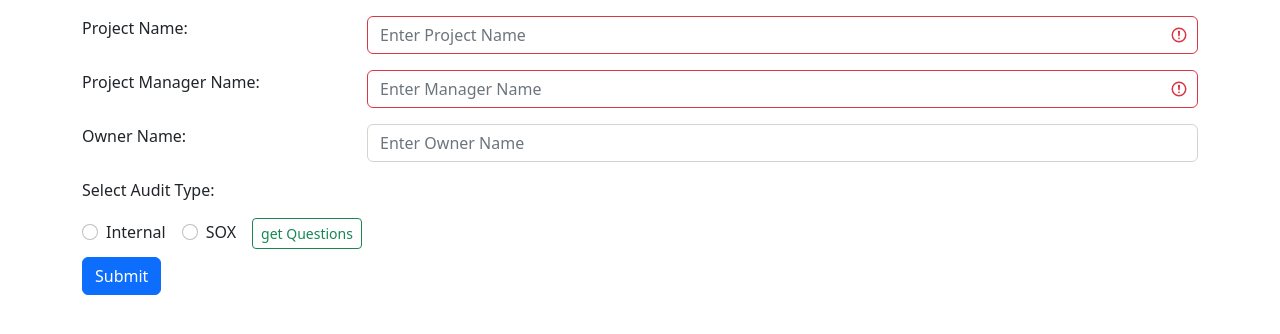
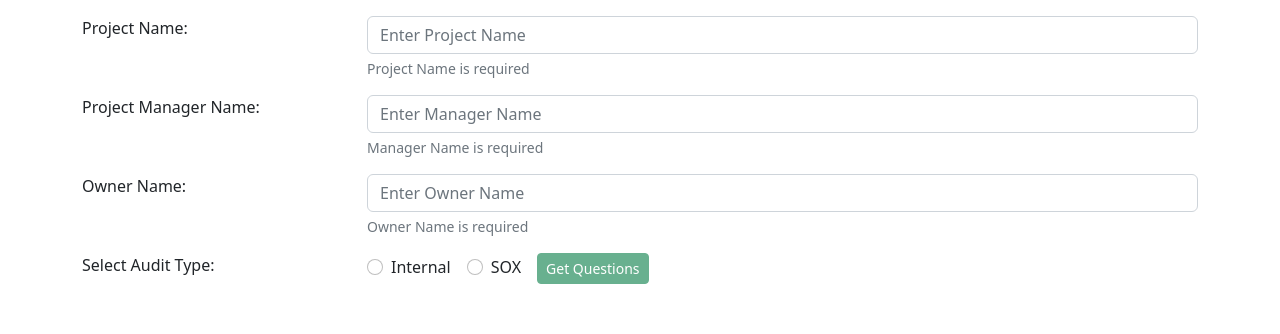
Before and after one commit to vanamalamanish/Audit-Portal, an Angular app: page /checklist in a window 1280 px wide. Shown: the top 334 px of the page. Built offline with nearby package versions, Linux system fonts and the light colour scheme.

Commit message:
audit form updated

```diff
--- a/package.json
+++ b/package.json
@@ -15,6 +15,7 @@
     "@angular/compiler": "^14.0.0",
     "@angular/core": "^14.0.0",
     "@angular/forms": "^14.0.0",
+    "@angular/material": "^14.1.1",
     "@angular/platform-browser": "^14.0.0",
     "@angular/platform-browser-dynamic": "^14.0.0",
     "@angular/router": "^14.0.0",
--- a/src/app/auditform/auditform.component.html
+++ b/src/app/auditform/auditform.component.html
@@ -6,10 +6,10 @@
         <label for="projectname" class="form-label">Project Name: </label>
       </div>
       <div class="col-9">
-        <input type="text" class="form-control is-invalid" name="projectname" id="projectname"
-          placeholder="Enter Project Name" [(ngModel)]="projectname" #pname="ngModel" required>
-      </div>
-      <div *ngIf="pname.invalid && (pname.dirty || pname.touched)" class="alert">
+        <input type="text" class="form-control" name="projectname" id="projectname" placeholder="Enter Project Name"
+          [(ngModel)]="projectname" #pname="ngModel" aria-describedby="projname" minlength="6" required>
+        <div class="form-text" id="projname" *ngIf="pname.pristine">Project Name is required</div>
+        <div id="projname" *ngIf="pname.invalid && (pname.dirty || pname.touched)" class="form-text text-danger">
 
           <div *ngIf="pname.errors?.['required']">
             Project Name is required.
@@ -18,6 +18,8 @@
             Project Name must be at least 6 characters long.
           </div>
         </div>
+        <div class="form-text text-success" *ngIf="pname.valid">Looks Good!</div>
+      </div>
 
     </div>
     <div class="mb-3 row">
@@ -25,11 +27,19 @@
         <label for="managername" class="form-label">Project Manager Name:</label>
       </div>
       <div class="col-9">
-        <input type="text" class="form-control is-invalid" id="managername" placeholder="Enter Manager Name"
-          name="managername" [(ngModel)]="managername" required>
-        <div class="valid-feedback">
-          Looks Good!
+        <input type="text" class="form-control " id="managername" placeholder="Enter Manager Name" name="managername"
+          [(ngModel)]="managername" #mname="ngModel" minlength="6" required>
+        <div class="form-text" id="projname" *ngIf="mname.pristine">Manager Name is required</div>
+        <div id="projname" *ngIf="mname.invalid && (mname.dirty || mname.touched)" class="form-text text-danger">
+
+          <div *ngIf="mname.errors?.['required']">
+            Manager Name is required.
           </div>
+          <div *ngIf="mname.errors?.['minlength']">
+            Manager Name must be at least 6 characters long.
+          </div>
+        </div>
+        <div class="form-text text-success" *ngIf="mname.valid">Looks Good!</div>
       </div>
     </div>
     <div class="mb-3 row">
@@ -38,13 +48,25 @@
       </div>
       <div class="col-9">
         <input type="text" class="form-control" id="ownername" placeholder="Enter Owner Name" name="ownername"
-          [(ngModel)]="ownername" required>
-        <div class="valid-feedback">
-          Looks Good!
+          [(ngModel)]="ownername" #ownname="ngModel" minlength="6" required>
+        <div class="form-text" id="projname" *ngIf="ownname.pristine">Owner Name is required</div>
+        <div id="projname" *ngIf="ownname.invalid && (ownname.dirty || ownname.touched)" class="form-text text-danger">
+
+          <div *ngIf="ownname.errors?.['required']">
+            Owner Name is required.
+          </div>
+          <div *ngIf="ownname.errors?.['minlength']">
+            Owner Name must be at least 6 characters long.
           </div>
         </div>
+        <div class="form-text text-success" *ngIf="ownname.valid">Looks Good!</div>
       </div>
-    <p>Select Audit Type: </p>
+    </div>
+    <div class="mb-3 row">
+      <div class="col-3">
+        <label class="form-label">Select Audit Type: </label>
+      </div>
+      <div class="col-9">
         <div class="form-check form-check-inline">
           <input type="radio" class="form-check-input" id="radio1" name="audittype" value="Internal" ngModel>
           <label class="form-check-label" for="radio1">Internal</label>
@@ -53,22 +75,40 @@
           <input type="radio" class="form-check-input" id="radio2" name="audittype" value="SOX" ngModel>
           <label class="form-check-label" for="radio2">SOX</label>
         </div>
-    <button type="submit" class="btn btn-sm btn-outline-success">get Questions</button>
+        <button type="submit" class="btn btn-sm btn-success"
+        [disabled]="auditForm.invalid">Get Questions</button>
+      </div>
+    </div>
+
     <p *ngIf="error!=null" class="text-danger">{{error}}</p>
   </form>
+</div>
+
+<div *ngIf="flag">
   <form #questionForm="ngForm" class="mt-2" (ngSubmit)="checkSeverity(questionForm.value)">
-    <div *ngFor="let question of questions; let i=index">
+    <div class="container bg-light">
+      <h3 class="text-center">List of Audit Questions of type {{audittype}}</h3>
+      <div *ngFor="let question of questions; let i=index" >
+        <div class="row mb-3" >
+          <div class="col-9 fs-5">
             {{i+1}}) {{question}}
+          </div>
+          <div class="col-3">
+            <div class="form-check form-check-inline">
+              <label class="form-check-label"></label>
+              <input type="radio" class="form-check-input" #qname="ngModel"  name={{i}} value="Yes" ngModel >Yes
+            </div>
 
-      <div class="form-check">
-        <label class="form-check-label"></label>
-        <input type="radio" class="form-check-input" name={{i}} value="Yes" ngModel>Yes
-      </div>
-      <div class="form-check">
+            <div class="form-check form-check-inline">
               <label class="form-check-label"></label>
               <input type="radio" class="form-check-input" name={{i}} value="No" ngModel>No
             </div>
           </div>
-    <button type="submit" class="btn btn-primary">Submit</button>
+        </div>
+      </div>
+    </div>
+    <div class="container mt-3">
+      <button type="submit" class="btn btn-primary" [disabled]="questionForm.invalid">Submit</button>
+    </div>
   </form>
 </div>
--- a/src/app/auditform/auditform.component.ts
+++ b/src/app/auditform/auditform.component.ts
@@ -15,7 +15,7 @@ export class AuditformComponent implements OnInit {
   constructor(private auditchecklistService: AuditChecklistServiceService,
     private projectDetailsService: ProjectDetailsService,
     private router: Router) { }
-
+  flag:boolean=false;
   projectname: String="";
   ownername: String="";
   managername: String="";
@@ -35,6 +35,7 @@ export class AuditformComponent implements OnInit {
       console.log(data);
 
       this.questions = data;
+      this.flag=true;
     },
       error => {
         this.error = "Internal Server Error";
```
Also changed, not shown: 1 other file (tests, documents, lock files or other folders). Lines whose indentation alone changed are shown as unchanged.
